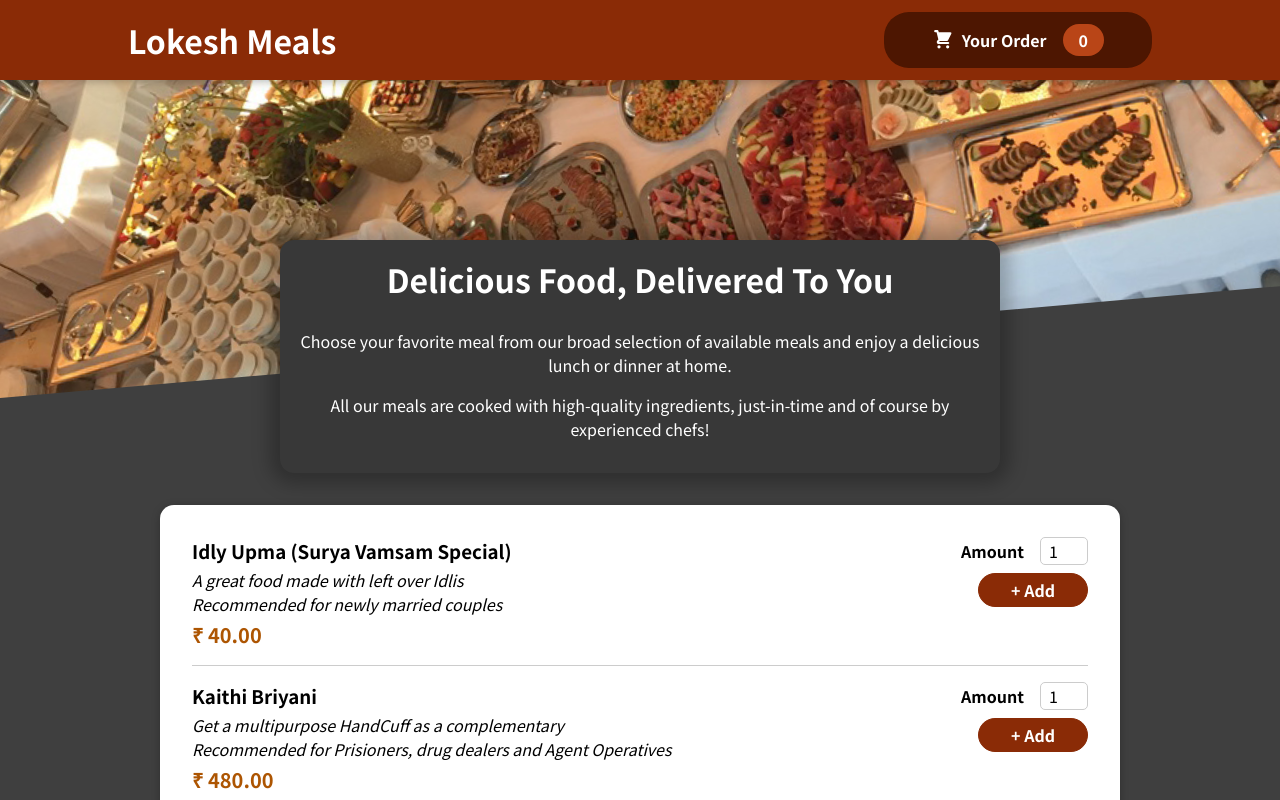
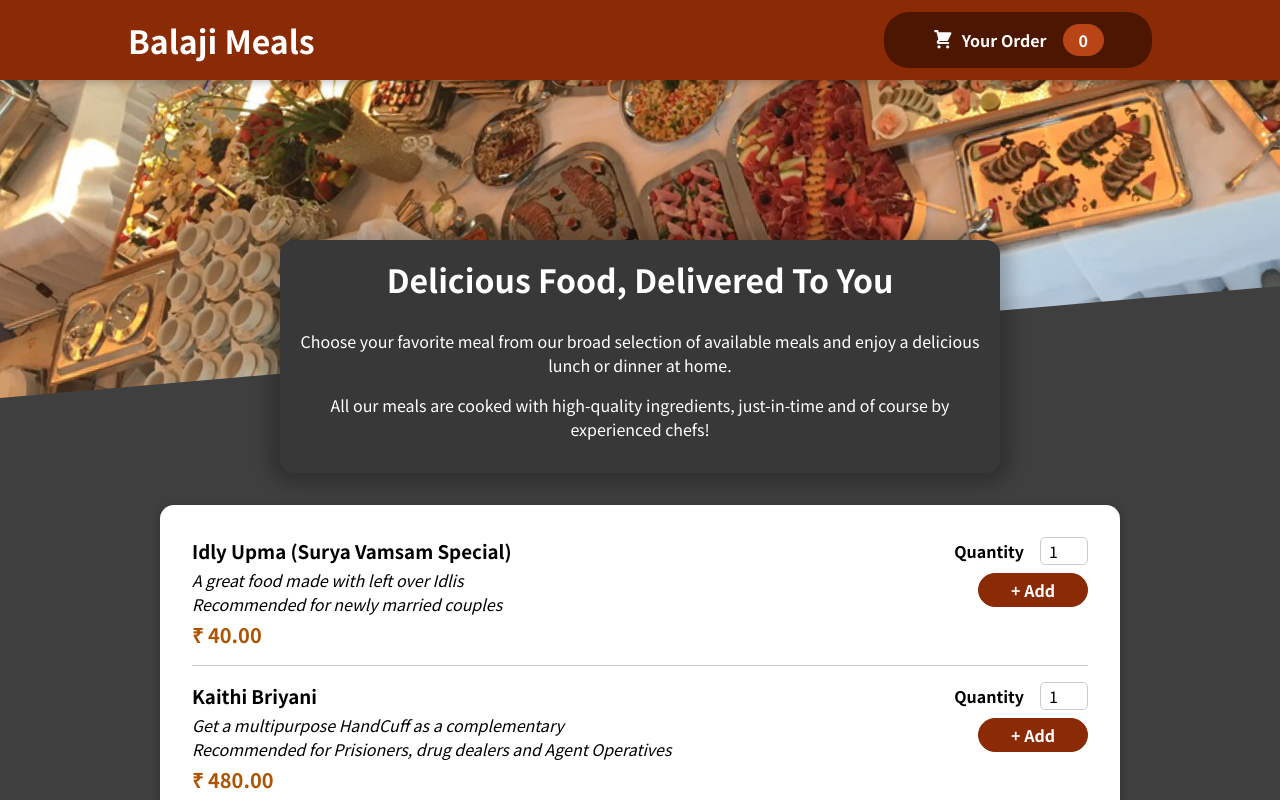
Before and after one commit to Lokeshwaran360/Restaurant, a React (Create React App) app: page / in a window 1280 px wide. Shown: the top 800 px of the page. Built offline with nearby package versions, Linux system fonts and the light colour scheme.

Commit message:
added button

```diff
--- a/src/App.js
+++ b/src/App.js
@@ -2,6 +2,7 @@ import React, {Fragment, useState} from 'react'
 import Header from './components/Layout/Header';
 import Meals from './components/Meals/Meals';
 import Cart from './components/Cart/Cart'
+import CartProvider from './store/CartProvider';
 
 
 function App() {
@@ -16,13 +17,14 @@ function App() {
   }
 
   return(
-  <Fragment>
+  <CartProvider>
     { cartIsShown && <Cart onClose={hideCartHandler}/>}
     <Header onShowCart={showCartHandler}/>
     <main>
       <Meals/>
     </main>
-    </Fragment>
+    </CartProvider>
+
 
  )
 }
--- a/src/components/Layout/Header.js
+++ b/src/components/Layout/Header.js
@@ -8,7 +8,7 @@ return(
 
          <Fragment>
           <header className={classes.header}>
-           <h1>Lokesh Meals</h1>
+           <h1>Balaji Meals</h1>
            <HeaderCartButton onClick={props.onShowCart}/>
           </header>
 
--- a/src/components/Layout/HeaderCartButton.js
+++ b/src/components/Layout/HeaderCartButton.js
@@ -1,16 +1,33 @@
 import CartIcon from "../Cart/CartIcon";
 import classes from './HeaderCartButton.module.css'
+import CartContext from "../../store/Cart-context";
+import { useContext } from "react";
 
 const HeaderCartButton = props => {
 
-    return (<button className={classes.button} onClick={props.onClick}>
+    const cartCtx = useContext(CartContext);
+
+    let quantity = 0;
+
+    cartCtx.items.forEach(item =>{
+        quantity = quantity + Number(item.quantity)
+    })
+
+
+    // const numberOfCartItems = cartCtx.items.reduce((curNumber, item)=> {
+    //     return curNumber + item.amount;
+    // }, 0)
+
+    return (
+        <button className={classes.button} onClick={props.onClick}>
         <span className={classes.icon} >
             <CartIcon/>
         </span>
         <span >
-            Your Order
+             Your  Order
         </span>
-        <span className={classes.badge}>0</span>
+
+        <span className={classes.badge}>{quantity}</span>
    </button>
     )
 }
--- a/src/components/Meals/AvailableMeals.js
+++ b/src/components/Meals/AvailableMeals.js
@@ -20,7 +20,7 @@ const DUMMY_MEALS = [
   {
     id: 'm3',
     name: 'Kakka muttai Omelette',
-    description: 'Kakka Muttai omelette with exclusive toppings of Lokesh Meals',
+    description: 'Kakka Muttai omelette with exclusive toppings of Balaji Meals',
     recommended: 'Recommended for Children',
     price: 80,
   },
--- a/src/components/Meals/MealItem/MealItem.js
+++ b/src/components/Meals/MealItem/MealItem.js
@@ -12,8 +12,9 @@ const MealItem = props => {
             <div className={classes.price}>{price}</div>
 
      </div>
+
      <div>
-        <MealItemForm/>
+        <MealItemForm id={props.key} item={props}/>
      </div>
      </li>
 
--- a/src/components/Meals/MealItemForm.js
+++ b/src/components/Meals/MealItemForm.js
@@ -1,18 +1,33 @@
 import classes from './MealItemForm.module.css';
 import Input from '../UI/Input';
+import { useContext } from 'react';
+import CartContext from '../../store/Cart-context';
 
-const MealItemForm = props => {
+const MealItemForm = (props) => {
+    const cartCntx = useContext(CartContext)
+
+    const addItemToCart = (e) => {
+         e.preventDefault();
+         const quantity = document.getElementById('amount_' +props.id).value;
+         cartCntx.addItem({...props.item, quantity: quantity})
+         console.log(cartCntx.items.quantity)
+
+    }
+
     return(
         <form className={classes.form}>
-            <Input label='Amount' input={{
-                id: 'amount',
-                type : 'text',
+
+            <Input label='Quantity' input={{
+                id: 'amount_' +props.id,
+                type : 'Number',
                 min : '1',
                 max : '5',
                 step : '1',
                 defaultValue : '1'
+
+
              }}/>
-            <button>+ Add</button>
+            <button onClick={addItemToCart}>+ Add</button>
         </form>
     )
 
--- /dev/null
+++ b/src/store/Cart-context.js
@@ -0,0 +1,13 @@
+import React from 'react';
+
+const CartContext = React.createContext({
+
+    items: [],
+    totalAmount: 0,
+    addItem :(item) => {},
+    removeItem: (id) => {}
+})
+
+
+
+export default CartContext;
--- /dev/null
+++ b/src/store/CartProvider.js
@@ -0,0 +1,23 @@
+import { useState } from "react";
+import CartContext from "./Cart-context";
+
+const CartProvider = props => {
+    const[items, updatedItem] = useState([])
+    const addItemToCartHandler = (item) => {
+        updatedItem([...items, item])
+    }
+
+    const removeItemFromCartHandler = () => {}
+
+    const cartContext = {
+        items: items,
+        totalAmount : 0,
+        addItem: addItemToCartHandler ,
+        removeItem: removeItemFromCartHandler
+    }
+    return<CartContext.Provider value={cartContext}>
+        {props.children}
+    </CartContext.Provider>
+}
+
+export default CartProvider;
```
